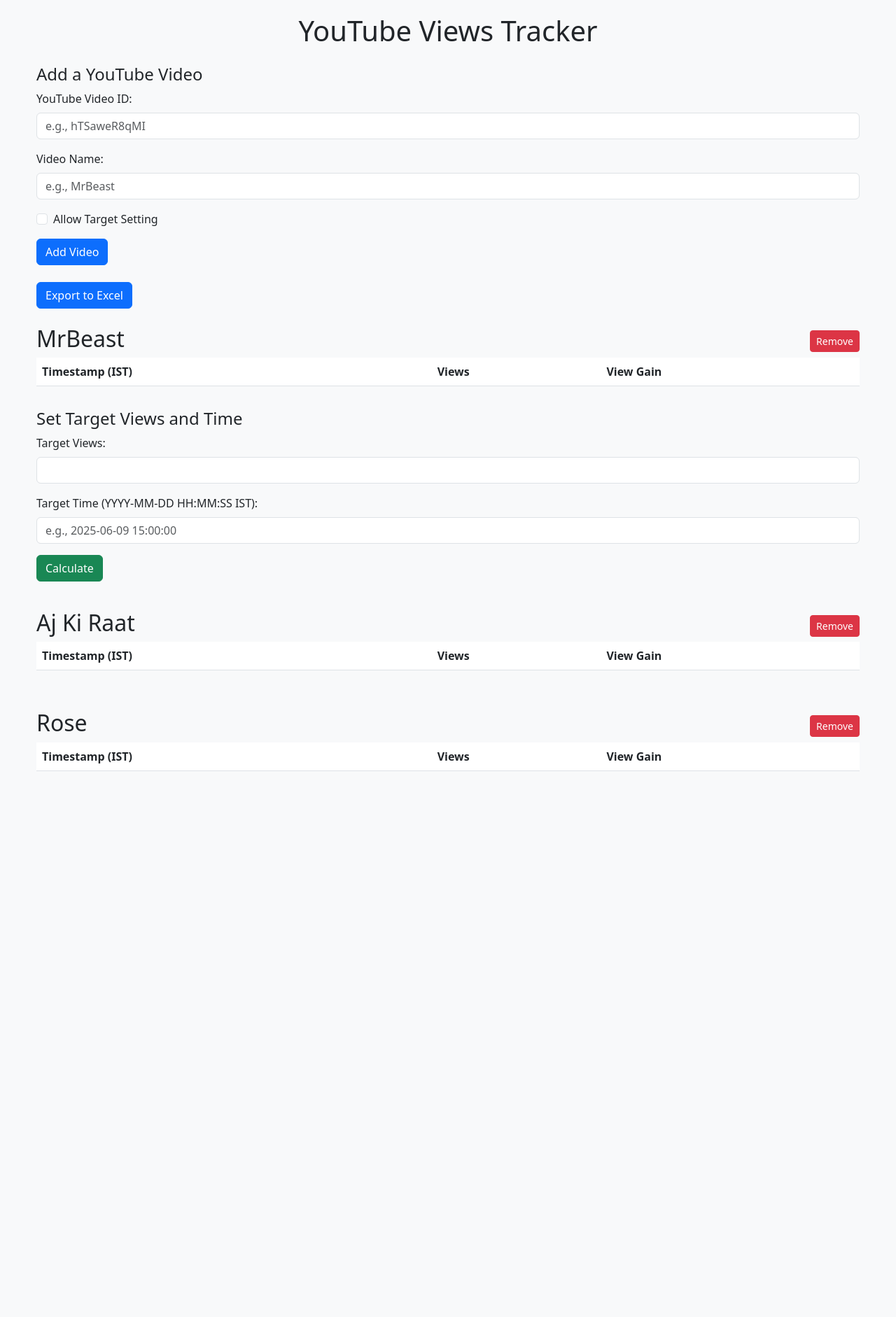
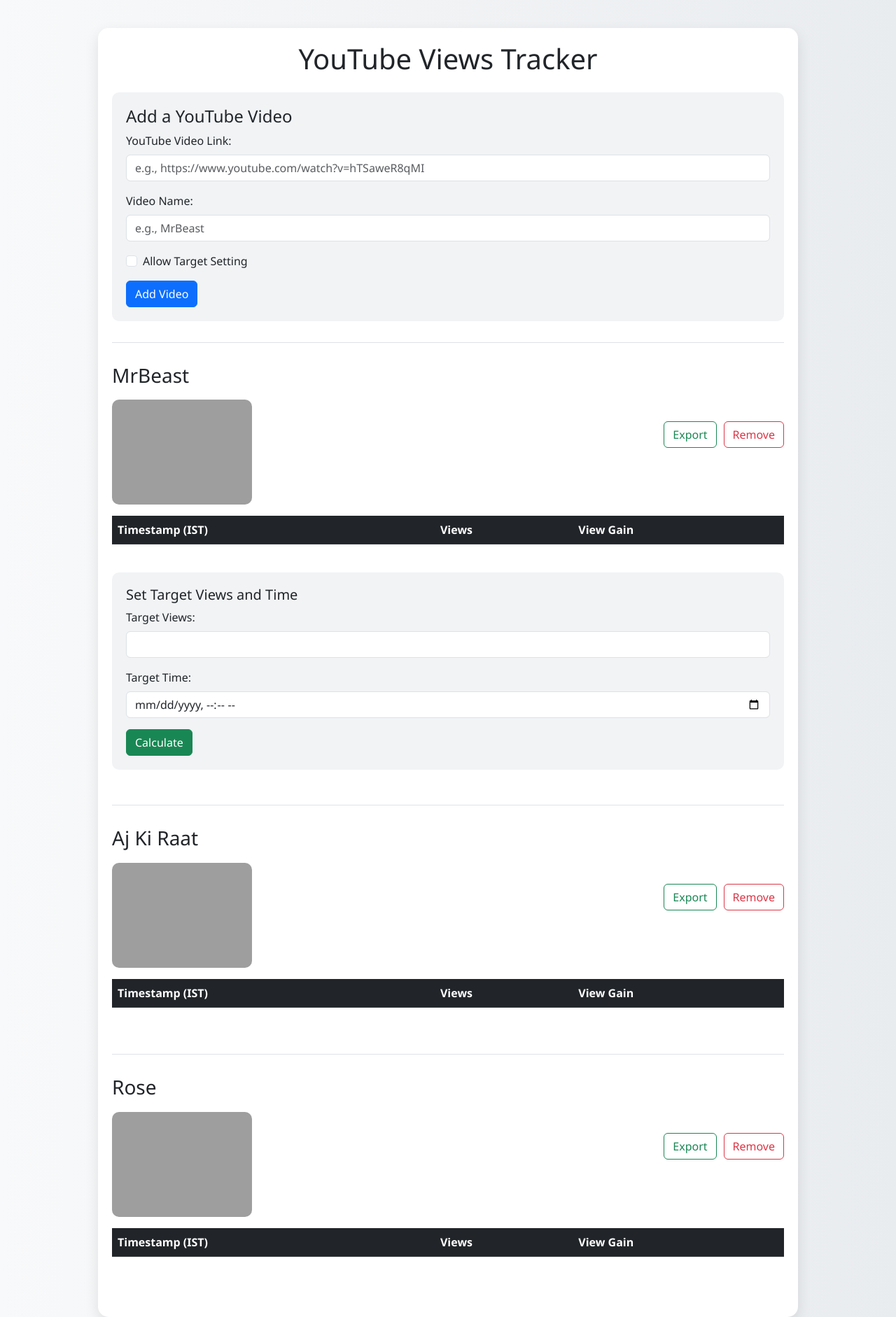
Before and after one commit to Pranav280204/view_tracker, a Flask app: page / in a window 1280 px wide. Shown: the whole page at 70% size. Before the commit the page ends 1102 px from the top, so only its background shows below. Run offline with Flask 3, Linux system fonts and the light colour scheme; data comes from the database, SQL or seed files in the repository; data that the repository does not hold is empty; grey boxes are pictures that could not be loaded.

Commit message:
Update index.html

```diff
--- a/templates/index.html
+++ b/templates/index.html
@@ -7,21 +7,28 @@
     <link href="https://cdn.jsdelivr.net/npm/bootstrap@5.3.0/dist/css/bootstrap.min.css" rel="stylesheet">
     <style>
         body {
-            background-color: #f8f9fa;
+            background: linear-gradient(to right, #f8f9fa, #e9ecef);
+            font-family: 'Segoe UI', Tahoma, Geneva, Verdana, sans-serif;
         }
         .container {
-            max-width: 1200px;
-            margin-top: 20px;
+            max-width: 1000px;
+            margin-top: 40px;
+            padding: 20px;
+            background-color: #ffffff;
+            border-radius: 15px;
+            box-shadow: 0 8px 20px rgba(0,0,0,0.1);
         }
         .song-section {
-            margin-bottom: 40px;
+            margin-bottom: 50px;
+            border-top: 1px solid #dee2e6;
+            padding-top: 30px;
         }
         .table-responsive {
             max-height: 400px;
             overflow-y: auto;
         }
         .error-message {
-            color: red;
+            color: #dc3545;
             font-weight: bold;
         }
         .target-message {
@@ -33,8 +40,23 @@
             font-weight: bold;
         }
         .target-info {
-            color: #17a2b8;
+            color: #0d6efd;
             font-weight: bold;
+        }
+        .form-section, .target-form {
+            background-color: #f1f3f5;
+            border-radius: 10px;
+            padding: 20px;
+            margin-bottom: 30px;
+        }
+        .video-actions {
+            display: flex;
+            gap: 10px;
+        }
+        .video-thumbnail {
+            border-radius: 10px;
+            margin-top: 10px;
+            max-width: 200px;
         }
     </style>
 </head>
@@ -45,13 +67,13 @@
         <p class="error-message text-center">{{ error_message }}</p>
     {% endif %}
 
-        <!-- Form to Add a Video -->
-        <div class="mb-4">
+    <!-- Add Video Form -->
+    <div class="form-section">
         <h4>Add a YouTube Video</h4>
         <form method="POST" action="/add_video">
             <div class="mb-3">
-                    <label for="video_id" class="form-label">YouTube Video ID:</label>
-                    <input type="text" class="form-control" id="video_id" name="video_id" placeholder="e.g., hTSaweR8qMI" required>
+                <label for="video_link" class="form-label">YouTube Video Link:</label>
+                <input type="url" class="form-control" id="video_link" name="video_link" placeholder="e.g., https://www.youtube.com/watch?v=hTSaweR8qMI" required>
             </div>
             <div class="mb-3">
                 <label for="name" class="form-label">Video Name:</label>
@@ -65,18 +87,24 @@
         </form>
     </div>
 
-        <a href="/export" class="btn btn-primary mb-4">Export to Excel</a>
-
-        <!-- Video Sections -->
+    <!-- Loop through videos -->
     {% for video in videos %}
     <div class="song-section">
         <div class="d-flex justify-content-between align-items-center">
-                    <h2>{{ video.name }}</h2>
-                    <a href="/remove_video/{{ video.video_id }}" class="btn btn-danger btn-sm">Remove</a>
+            <div>
+                <h3>{{ video.name }}</h3>
+                <img src="https://img.youtube.com/vi/{{ video.video_id }}/0.jpg" class="video-thumbnail" alt="Thumbnail">
             </div>
-                <div class="table-responsive">
-                    <table class="table table-striped">
-                        <thead>
+            <div class="video-actions">
+                <a href="/export/{{ video.video_id }}" class="btn btn-outline-success">Export</a>
+                <a href="/remove_video/{{ video.video_id }}" class="btn btn-outline-danger">Remove</a>
+            </div>
+        </div>
+
+        <!-- Data Table -->
+        <div class="table-responsive mt-3">
+            <table class="table table-striped table-hover">
+                <thead class="table-dark">
                 <tr>
                     <th>Timestamp (IST)</th>
                     <th>Views</th>
@@ -88,17 +116,17 @@
                     <tr>
                         <td>{{ timestamp }}</td>
                         <td>{{ views | int }}</td>
-                                    <td>{{ view_gain | int }}</td>
+                        <td style="color: {{ 'green' if view_gain > 0 else 'red' }};">{{ view_gain | int }}</td>
                     </tr>
                 {% endfor %}
                 </tbody>
             </table>
         </div>
 
-                <!-- Target Views and Time Form for Targetable Videos -->
+        <!-- Target Setting -->
         {% if video.is_targetable %}
-                    <div class="mt-3">
-                        <h4>Set Target Views and Time</h4>
+        <div class="target-form mt-4">
+            <h5>Set Target Views and Time</h5>
             <form method="POST" action="/">
                 <input type="hidden" name="video_id" value="{{ video.video_id }}">
                 <div class="mb-3">
@@ -106,21 +134,20 @@
                     <input type="number" class="form-control" id="target_views_{{ video.video_id }}" name="target_views" required>
                 </div>
                 <div class="mb-3">
-                                <label for="target_time_{{ video.video_id }}" class="form-label">Target Time (YYYY-MM-DD HH:MM:SS IST):</label>
-                                <input type="text" class="form-control" id="target_time_{{ video.video_id }}" name="target_time" placeholder="e.g., 2025-06-09 15:00:00" required>
+                    <label for="target_time_{{ video.video_id }}" class="form-label">Target Time:</label>
+                    <input type="datetime-local" class="form-control" id="target_time_{{ video.video_id }}" name="target_time" required>
                 </div>
                 <button type="submit" class="btn btn-success">Calculate</button>
             </form>
-                    </div>
 
-                    <!-- Display Target Calculation Result -->
             {% if video.target_message %}
                 <p class="target-message mt-3">{{ video.target_message }}</p>
             {% elif video.required_views_per_interval is not none %}
                 <p class="target-result mt-3">Required views per 5-minute interval: {{ video.required_views_per_interval | round(2) }}</p>
-                        <p class="target-info mt-1">Target Views: {{ video.target_views | int }}</p>
-                        <p class="target-info mt-1">Target Time: {{ video.target_time }}</p>
+                <p class="target-info">Target Views: {{ video.target_views }}</p>
+                <p class="target-info">Target Time: {{ video.target_time }}</p>
             {% endif %}
+        </div>
         {% endif %}
     </div>
     {% endfor %}
```
Lines whose indentation alone changed are shown as unchanged.
